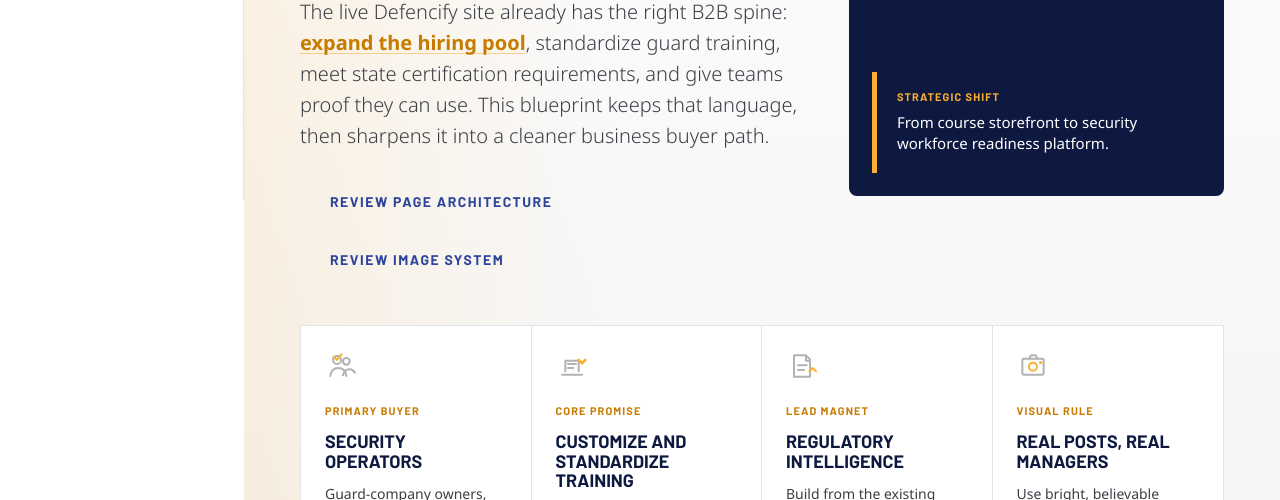
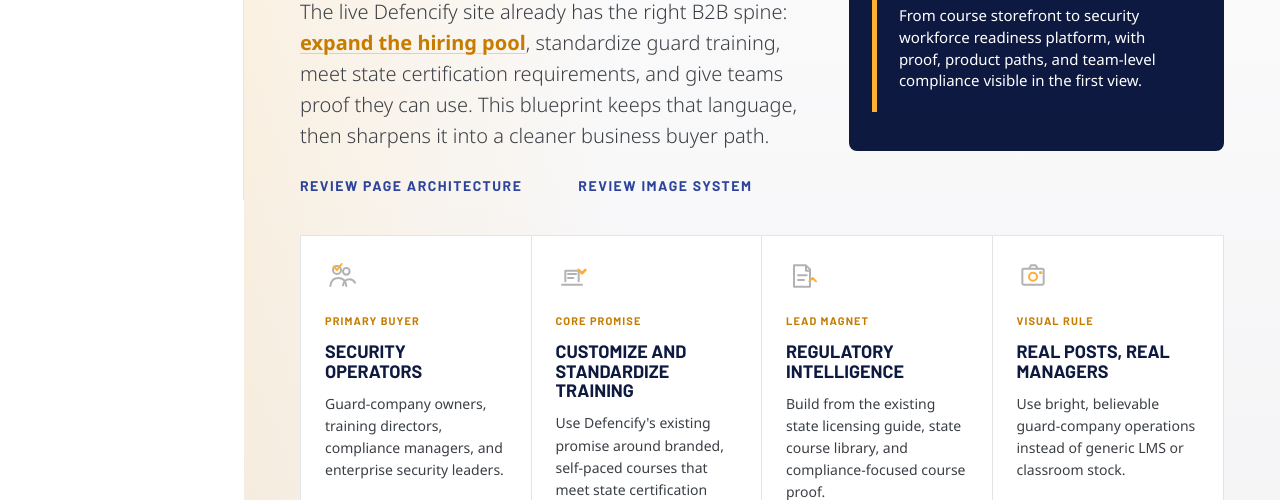
Before and after one commit to shanegardner405-arch/defencify-branding-marketing, a website: page b2b-website-wireframes.html in a window 1280 px wide. Shown: the part 600-1100 px from the top of the page. Drawn offline with Linux system fonts and the light colour scheme.

Commit message:
Fix Defencify B2B hero alignment

```diff
--- a/assets/growth-system.css
+++ b/assets/growth-system.css
@@ -1679,8 +1679,21 @@
 .b2b-hero__actions {
   display: flex;
   flex-wrap: wrap;
-  gap: 12px;
+  gap: 56px;
   margin-top: 28px;
+}
+
+.b2b-hero__actions .bb-button {
+  padding: 0;
+  border: 0;
+  border-radius: 0;
+  background: transparent;
+  color: var(--df-b500);
+}
+
+.b2b-hero__actions .bb-button:hover {
+  color: var(--df-b900);
+  text-decoration: underline;
 }
 
 .b2b-hero__media {
@@ -1706,8 +1719,8 @@
   position: absolute;
   left: 22px;
   right: 22px;
-  bottom: 22px;
-  padding: 18px 20px;
+  bottom: 38px;
+  padding: 20px 22px;
   border-left: 5px solid var(--df-y500);
   background: rgba(14, 25, 64, 0.92);
   color: var(--df-white);
--- a/b2b-website-wireframes.html
+++ b/b2b-website-wireframes.html
@@ -57,7 +57,7 @@
       <img src="assets/growth/gpt2-b2b-postready-field-briefing.png" alt="Security supervisor briefing an officer at a post with a tablet" />
       <div class="b2b-hero__proof">
         <strong>Strategic shift</strong>
-        <span>From course storefront to security workforce readiness platform.</span>
+        <span>From course storefront to security workforce readiness platform, with proof, product paths, and team-level compliance visible in the first view.</span>
       </div>
     </div>
     <div class="b2b-signal-grid" aria-label="Blueprint summary">
```
